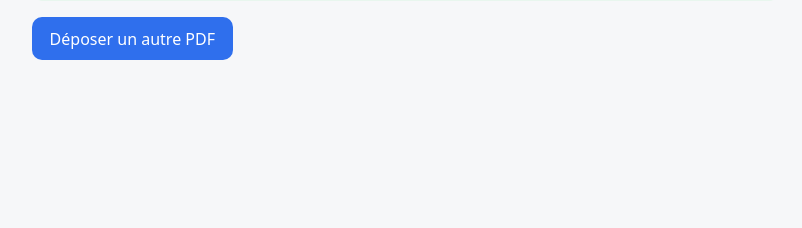
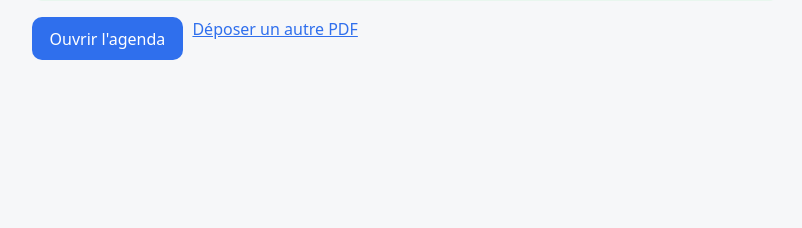
Before and after one commit to Floberrot/pdf-to-calendar, a FastAPI app: template app/templates/upload_confirm.html in a window 1280 px wide. Shown: the part 169-397 px from the top of the page, without its empty margins (234-1036 px from the left). Run offline with FastAPI, Linux system fonts and the light colour scheme; the template is opened without the code that fills it, so the values that code supplies are empty; parts of the project's set-up code (start-up, migrations or seed data) failed here and were passed over.

Commit message:
feat: lien vers l'agenda sur l'ecran de confirmation
Apres un import reussi, lien pour ouvrir Google Agenda dans un
nouvel onglet plutot que de devoir y aller a la main.

```diff
--- a/app/templates/upload_confirm.html
+++ b/app/templates/upload_confirm.html
@@ -6,5 +6,8 @@
   {{ inserted_count }} créneau{{ "x" if inserted_count > 1 else "" }} ajouté{{ "s" if inserted_count > 1 else "" }} à l'agenda.
   {% if replaced_count %}{{ replaced_count }} ancien événement{{ "s" if replaced_count > 1 else "" }} remplacé{{ "s" if replaced_count > 1 else "" }}.{% endif %}
 </p>
-<p><a class="button" href="/upload">Déposer un autre PDF</a></p>
+<div class="actions">
+  <a class="button" href="https://calendar.google.com/calendar/" target="_blank" rel="noopener">Ouvrir l'agenda</a>
+  <a href="/upload">Déposer un autre PDF</a>
+</div>
 {% endblock %}
```
